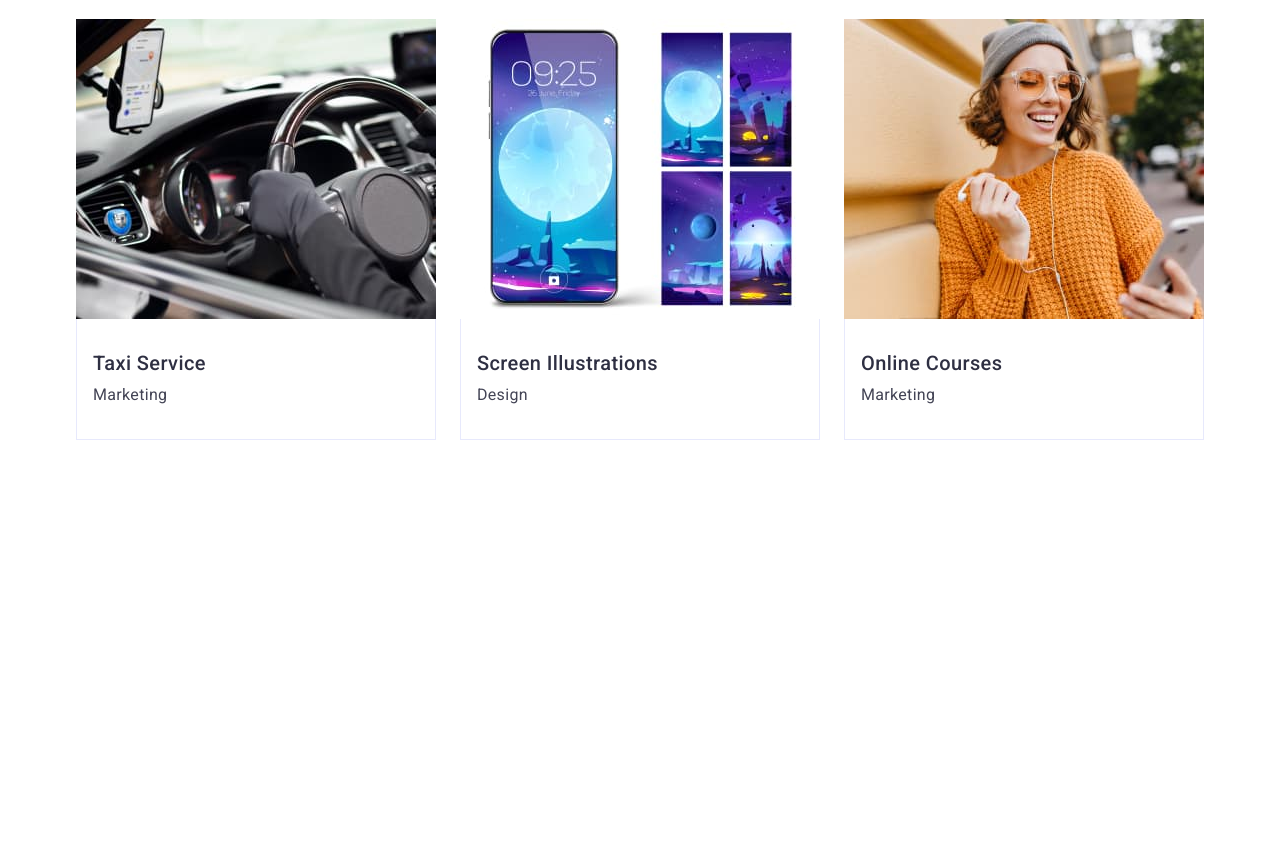
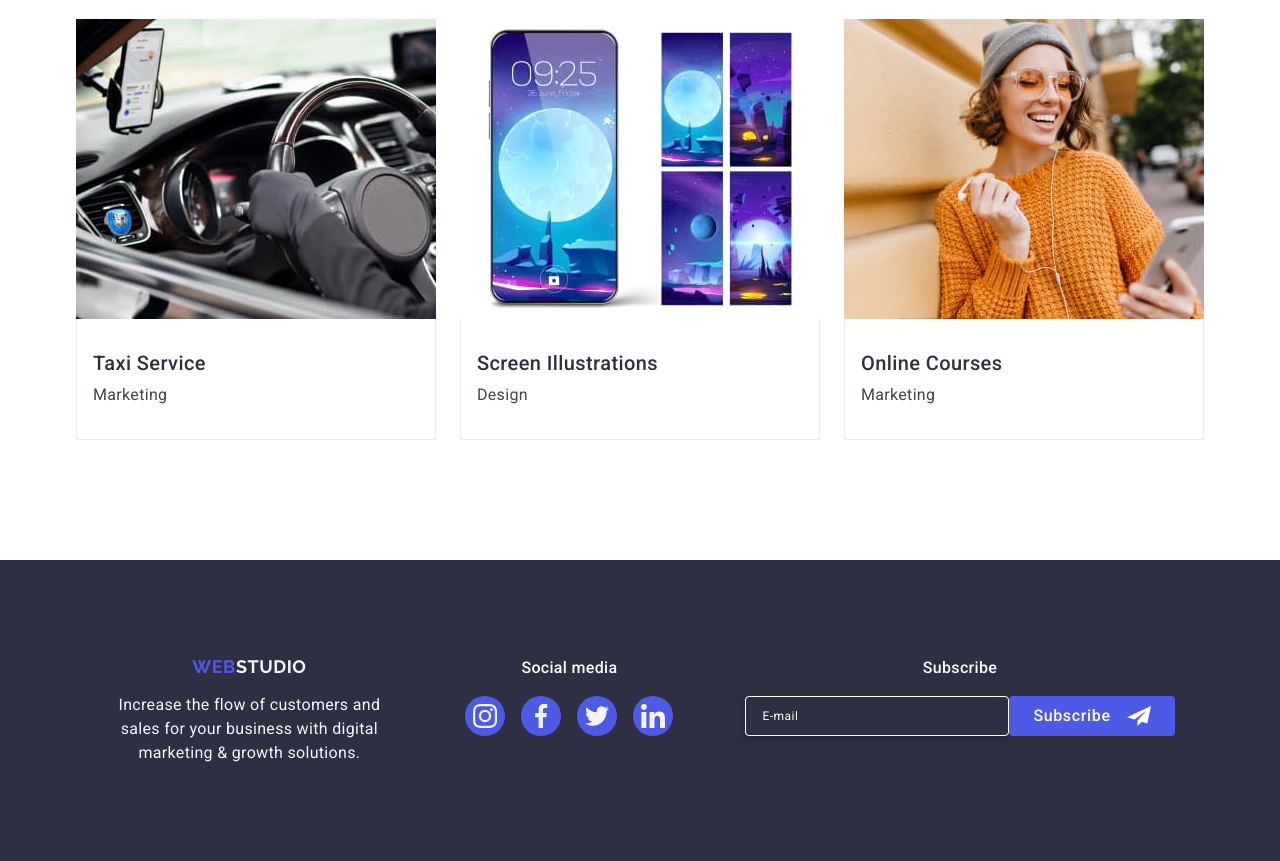
Before and after one commit to YevhenKandyba/goit-markup-hw-06, a plain HTML site: page index.html in a window 1280 px wide. Shown: the part 2623-3484 px from the top of the page. Before the commit the page ends 3183 px from the top, so only its background shows below. Drawn offline with nearby package versions, Linux system fonts and the light colour scheme.

Commit message:
add footer

```diff
--- a/css/styles.css
+++ b/css/styles.css
@@ -802,3 +802,131 @@ button {
         box-shadow: 0 2px 1px 0 rgba(46, 47, 66, 0.08), 0 1px 1px 0 rgba(46, 47, 66, 0.16), 0 1px 6px 0 rgba(46, 47, 66, 0.08);
         }
 }
+
+/* footer */
+
+.footer {
+    background-color: #2e2f42;
+    padding: 96px 0;
+}
+
+.footer-container {
+    display: flex;
+    flex-wrap: wrap;
+    justify-content: center;
+
+    gap: 72px;
+}
+
+.logo-footer-container {
+    text-align: center;
+}
+
+.footer-logo .logo-accent {
+    color: #f4f4fd;
+}
+
+.footer-logo {
+    display: inline-block;
+    margin-bottom: 16px;
+}
+
+.footer-text {
+    max-width: 288px;
+        font-size: 16px;
+        line-height: 1.5;
+        letter-spacing: 0.02em;
+        color: #f4f4fd;
+
+}
+
+/* .footer-social-icons-list {
+    display: flex;
+    flex-wrap: wrap;
+} */
+
+.social-media-text {
+    text-align: center;
+    font-weight: 500;
+        font-size: 16px;
+        line-height: 1.5;
+        letter-spacing: 0.02em;
+        color: #fff;
+        margin-bottom: 16px;
+}
+
+.footer-social-icons-list {
+    gap: 16px;
+}
+
+.footer-icons-link:hover,
+.footer-icons-link:focus {
+    background-color: #31d0aa;
+    transition: background-color 250ms cubic-bezier(0.4, 0, 0.2, 1);
+}
+
+.form-footer {
+    display: flex;
+    flex-wrap: wrap;
+    justify-content: center;
+}
+
+.footer-subscribe-text {
+    text-align: center;
+    font-weight: 500;
+    font-size: 16px;
+    line-height: 1.5;
+    letter-spacing: 0.02em;
+    color: #fff;
+    margin-bottom: 16px;
+}
+
+.input-subscribe-email {
+    border: 1px solid #fff;
+    border-radius: 4px;
+    width: 264px;
+    height: 40px;
+    box-shadow: 0 4px 4px 0 rgba(0, 0, 0, 0.15);
+    background-color: transparent;
+    font-weight: 400;
+    font-size: 12px;
+    line-height: 2;
+    letter-spacing: 0.04em;
+    color: #fff;
+    padding-left: 16px;
+    margin-bottom: 16px;
+}
+
+.input-subscribe-email::placeholder {
+    color: #fff;
+}
+
+.footer-subscribe-btn {
+    display: flex;
+    align-items: center;
+    justify-content: center;
+    border: none;
+    font-weight: 500;
+    font-size: 16px;
+    line-height: 1.5;
+    letter-spacing: 0.04em;
+    text-align: center;
+    color: #fff;
+    border-radius: 4px;
+    padding: 8px 24px;
+    min-width: 165px;
+    height: 40px;
+    cursor: pointer;
+    background: #4d5ae5;
+    transition: background-color 250ms cubic-bezier(0.4, 0, 0.2, 1);
+}
+
+.footer-subscribe-btn:hover,
+.footer-subscribe-btn:focus {
+    background-color: #404bbf;
+}
+
+.send {
+    fill: #fff;
+    margin-left: 16px;
+}
--- a/index.html
+++ b/index.html
@@ -413,7 +413,6 @@
                     src="./images/bankingapp.jpg"
                     alt="Banking App"
                     width="360"
-                    height="300"
                   />
                 </picture>
 
@@ -456,7 +455,6 @@
                     src="./images/cashlesspayment.jpg"
                     alt="Cashless Payment"
                     width="360"
-                    height="300"
                   />
                 </picture>
 
@@ -499,7 +497,6 @@
                     src="./images/mediationapp.jpg"
                     alt="Mediation App"
                     width="360"
-                    height="300"
                   />
                 </picture>
 
@@ -542,7 +539,6 @@
                     src="./images/taxiservice.jpg"
                     alt="Taxi Service"
                     width="360"
-                    height="300"
                   />
                 </picture>
                 <p class="portfolio-item-text">
@@ -584,7 +580,6 @@
                     src="./images/screenillustrations.jpg"
                     alt="Screen Illustrations"
                     width="360"
-                    height="300"
                   />
                 </picture>
                 <p class="portfolio-item-text">
@@ -626,7 +621,6 @@
                     src="./images/onlinecourses.jpg"
                     alt="Online Courses"
                     width="360"
-                    height="300"
                   />
                 </picture>
                 <p class="portfolio-item-text">
@@ -644,7 +638,7 @@
         </div>
       </section>
     </main>
-    <footer class="footer hidden">
+    <footer class="footer">
       <div class="container footer-container">
         <div class="logo-footer-container">
           <a class="logo footer-logo" href="./index.html"
```
Also changed, not shown: css/styles-old.css (+8 -8 lines).
